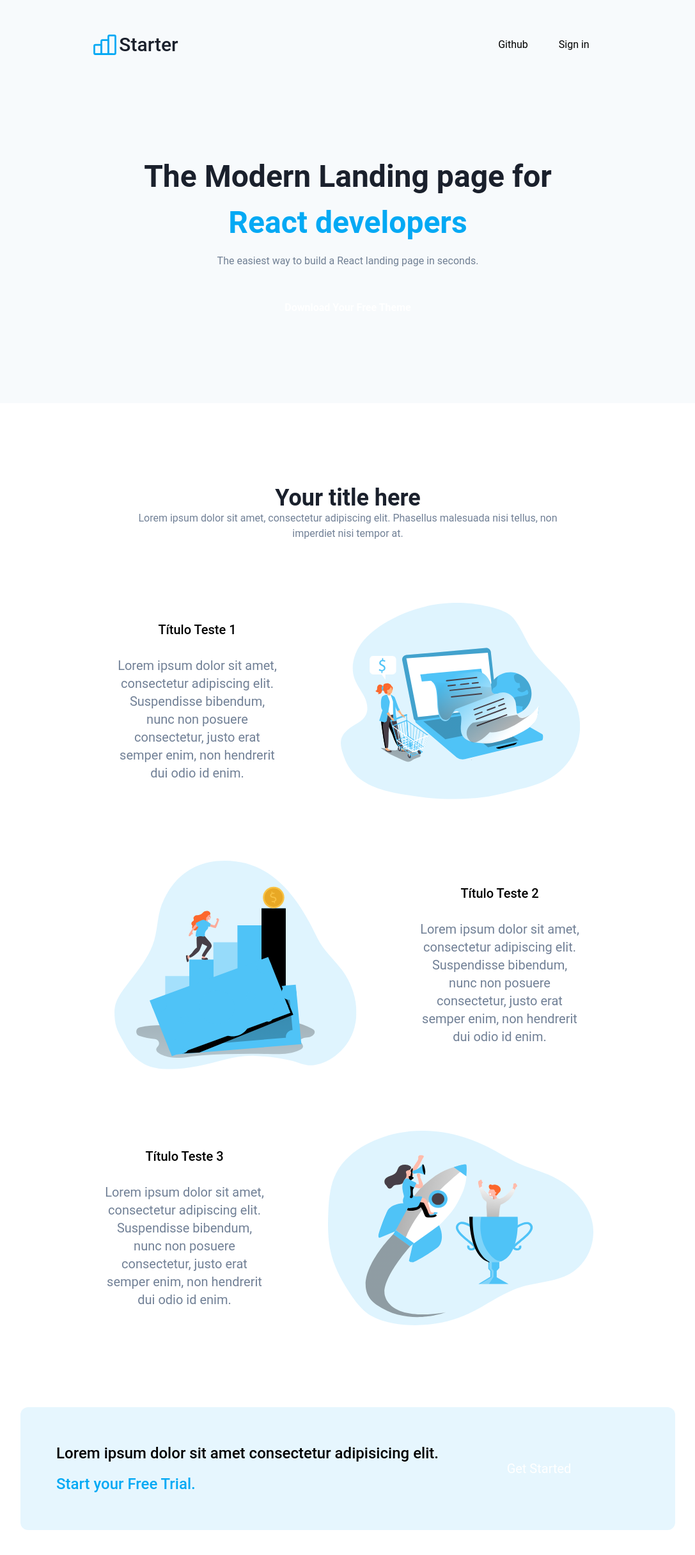
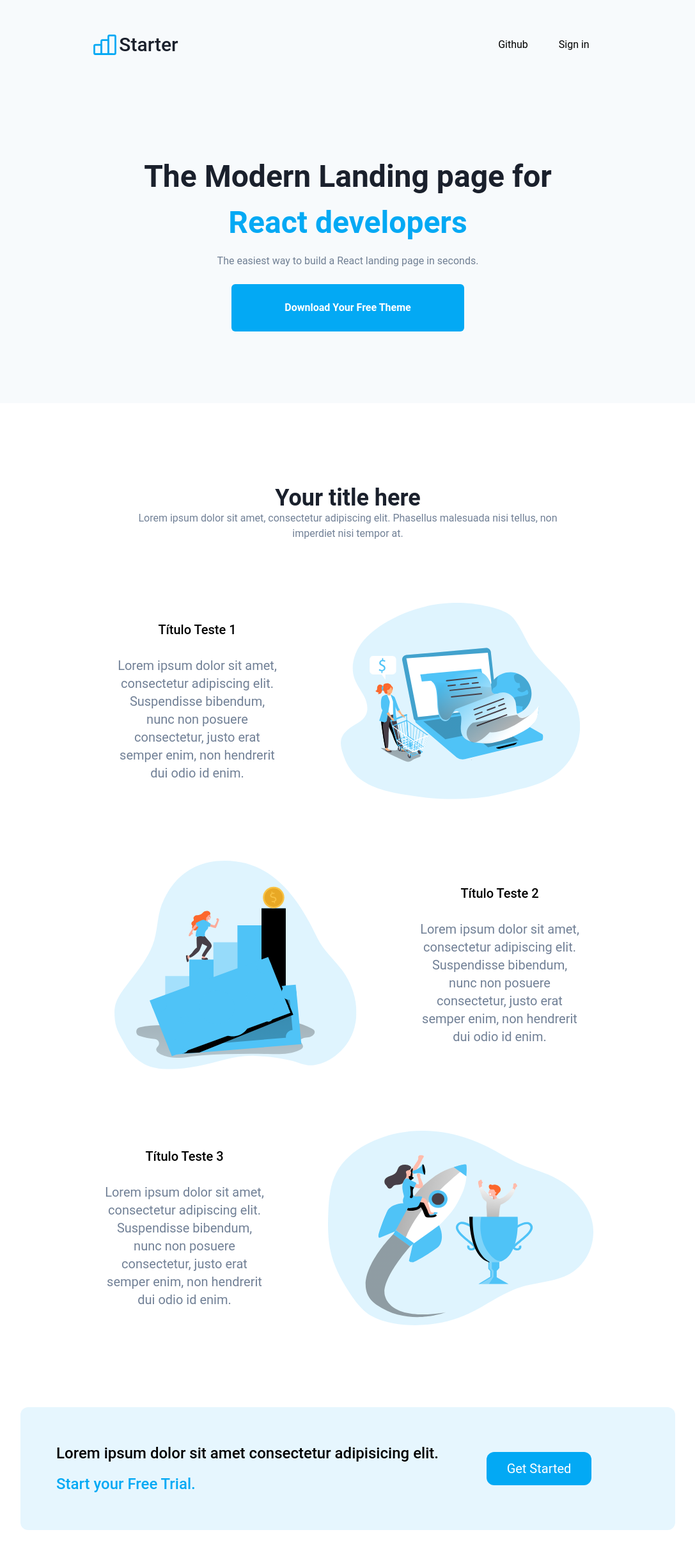
Before and after one commit to cwrsiqueira/landingpage, a Next.js app: page / in a window 1280 px wide. Shown: the top 2430 px of the page at 64% size, without its empty margins (96-1183 px from the left). Built offline with nearby package versions, Linux system fonts and the light colour scheme.

Commit message:
Cores dos botões não estão dinâmicas. Resolver.

```diff
--- a/components/CallAction/index.tsx
+++ b/components/CallAction/index.tsx
@@ -16,7 +16,7 @@ const CallAction = ({ sentence, call, btnText, btnColor }: Props) => {
                     <div className="font-medium text-2xl text-[#03A9F4]">{call}</div>
                 </div>
                 <div className="flex justify-center items-center flex-1">
-                    <div className={`w-[164px] bg-[${btnColor ? btnColor : '#03A9F4'}] px-7 py-3 rounded-xl text-bold text-xl text-white ease-in-out duration-300 hover:scale-105`}>
+                    <div className={`w-[164px] bg-[#03A9F4] px-7 py-3 rounded-xl text-bold text-xl text-white ease-in-out duration-300 hover:scale-105`}>
                         <Link href={'#'}>
                             <a>{btnText}</a>
                         </Link>
--- a/components/Hero/index.tsx
+++ b/components/Hero/index.tsx
@@ -17,7 +17,7 @@ const Hero = ({ mainTitle, subTitle, subTitleColor, description, btnText, btnCol
                 <div className="font-bold text-5xl text-[#1A202C] mb-6">{mainTitle}</div>
                 <div className={`font-bold text-5xl text-[${subTitleColor}] mb-6`}>{subTitle}</div>
                 <div className="font-normal text-2x1 text-[#718094] mb-6">{description}</div>
-                <div className={`font-bold text-x1 text-white bg-[${btnColor ? btnColor : '#03A9F4'}] px-[60px] py-[25px] rounded-md ease-in-out duration-300 cursor-pointer w-[364px] m-auto hover:scale-105`}>
+                <div className={`font-bold text-x1 text-white bg-[#03A9F4] px-[60px] py-[25px] rounded-md ease-in-out duration-300 cursor-pointer w-[364px] m-auto hover:scale-105`}>
                     <Link href={btnLink}>
                         <a>{btnText}</a>
                     </Link>
```
